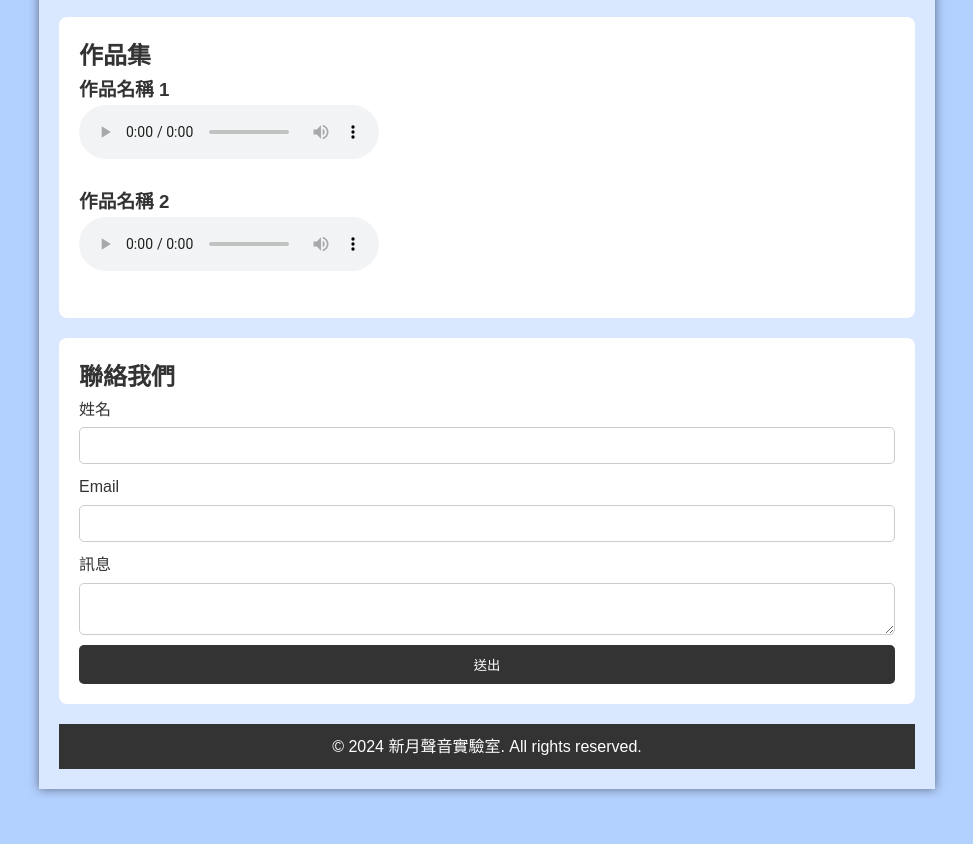
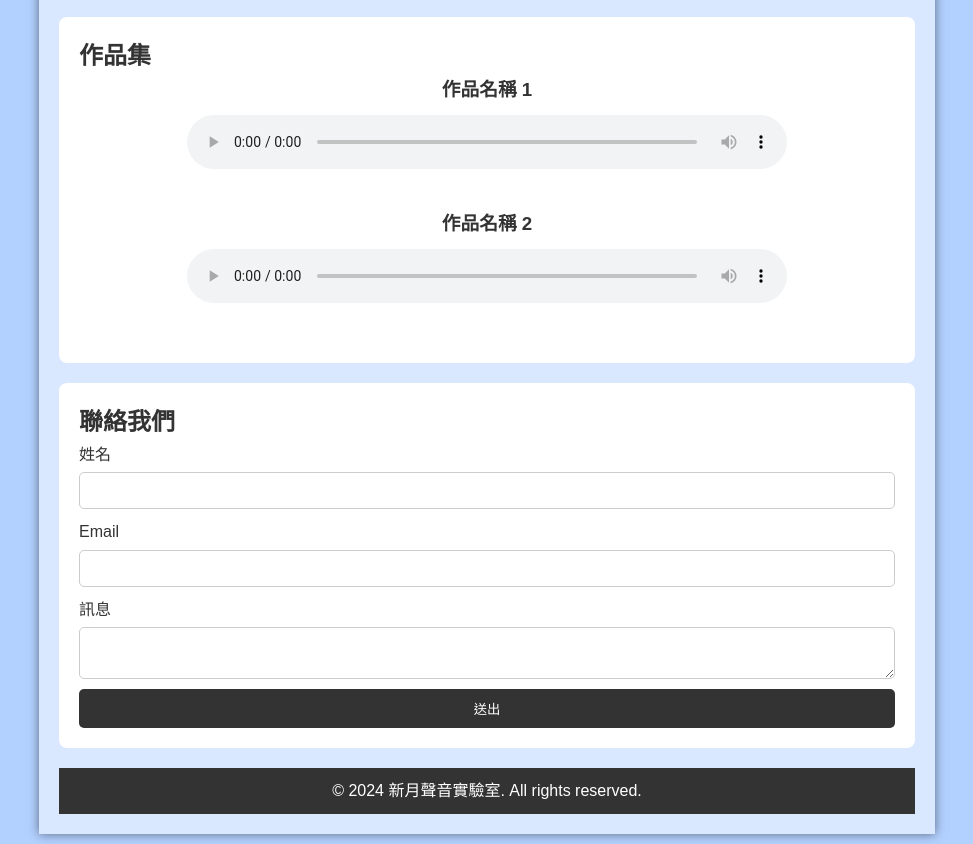
Before and after one commit to Mocha777/new_moon_soun_lab_web, a plain HTML site: page index.html in a window 1280 px wide. Shown: the part 844-1688 px from the top of the page, without its empty margins (153-1126 px from the left). Before the commit the page ends 1643 px from the top, so only its background shows below. Drawn offline with Linux system fonts and the light colour scheme.

Commit message:
New commit

```diff
--- a/styles.css
+++ b/styles.css
@@ -13,6 +13,38 @@ body {
     padding: 0;
     background: #b3d1ff; /* 淡藍色背景 */
     color: #333;
+}
+.portfolio-item {
+    width: 100%; /* 確保占滿可用寬度 */
+    overflow: hidden; /* 隱藏溢出的部分 */
+    margin-bottom: 20px;
+    display: flex;
+    flex-direction: column;
+    align-items: center; /* 中心對齊內部元素 */
+}
+
+audio {
+    width: 100%; /* 確保音頻控件不超過容器寬度 */
+    max-width: 600px; /* 防止在大屏幕上過寬 */
+}
+.portfolio-item h3 {
+    margin-bottom: 10px; /* 為標題和播放器之間添加間隔 */
+}
+
+audio {
+    margin-bottom: 20px; /* 為播放器和下一個元素添加間隔 */
+}
+
+@media (max-width: 768px) {
+    audio {
+        width: 95%; /* 小屏幕上留有邊距 */
+    }
+}
+
+@media (min-width: 769px) and (max-width: 1024px) {
+    audio {
+        width: 90%; /* 中等屏幕適當調整 */
+    }
 }
 
 .main-content {
```
